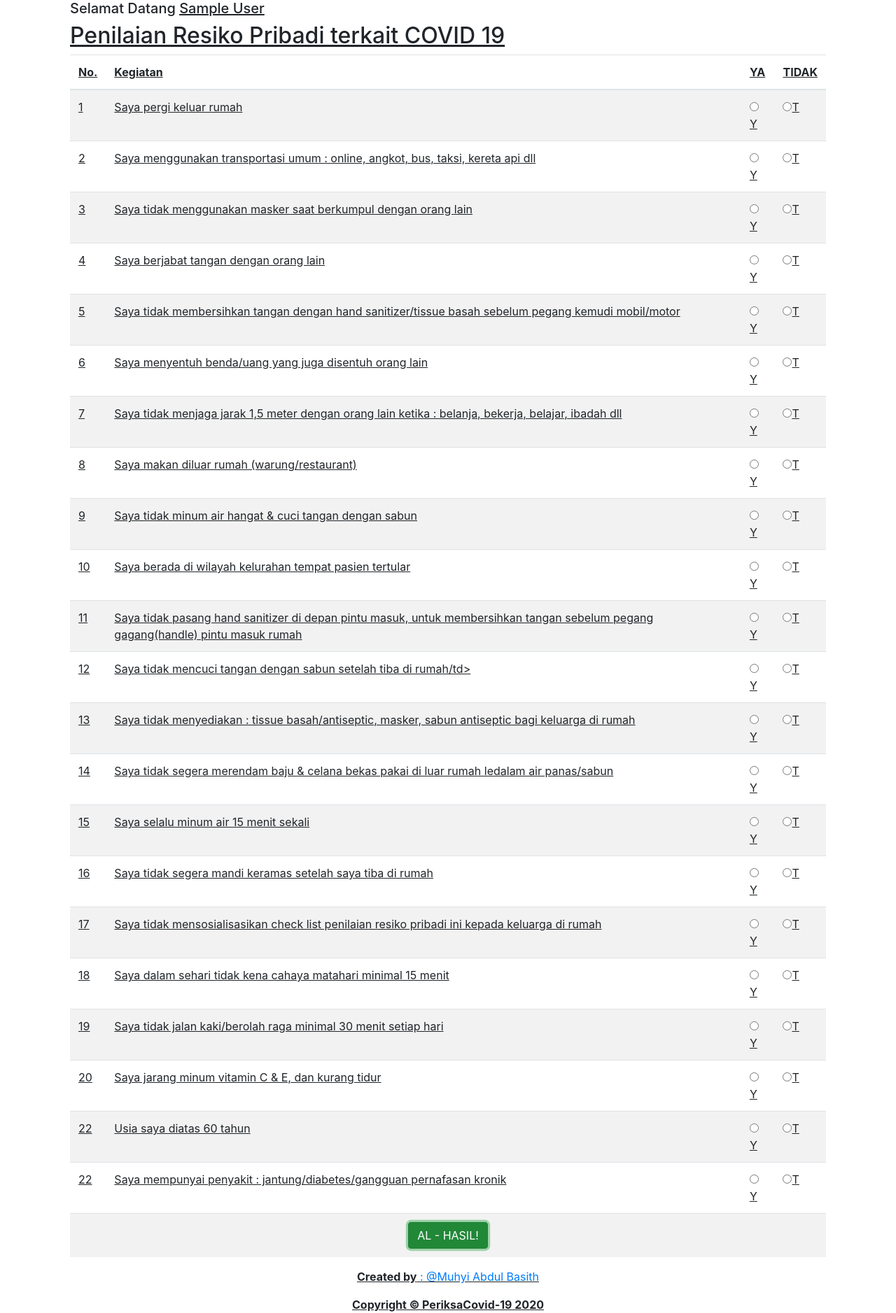
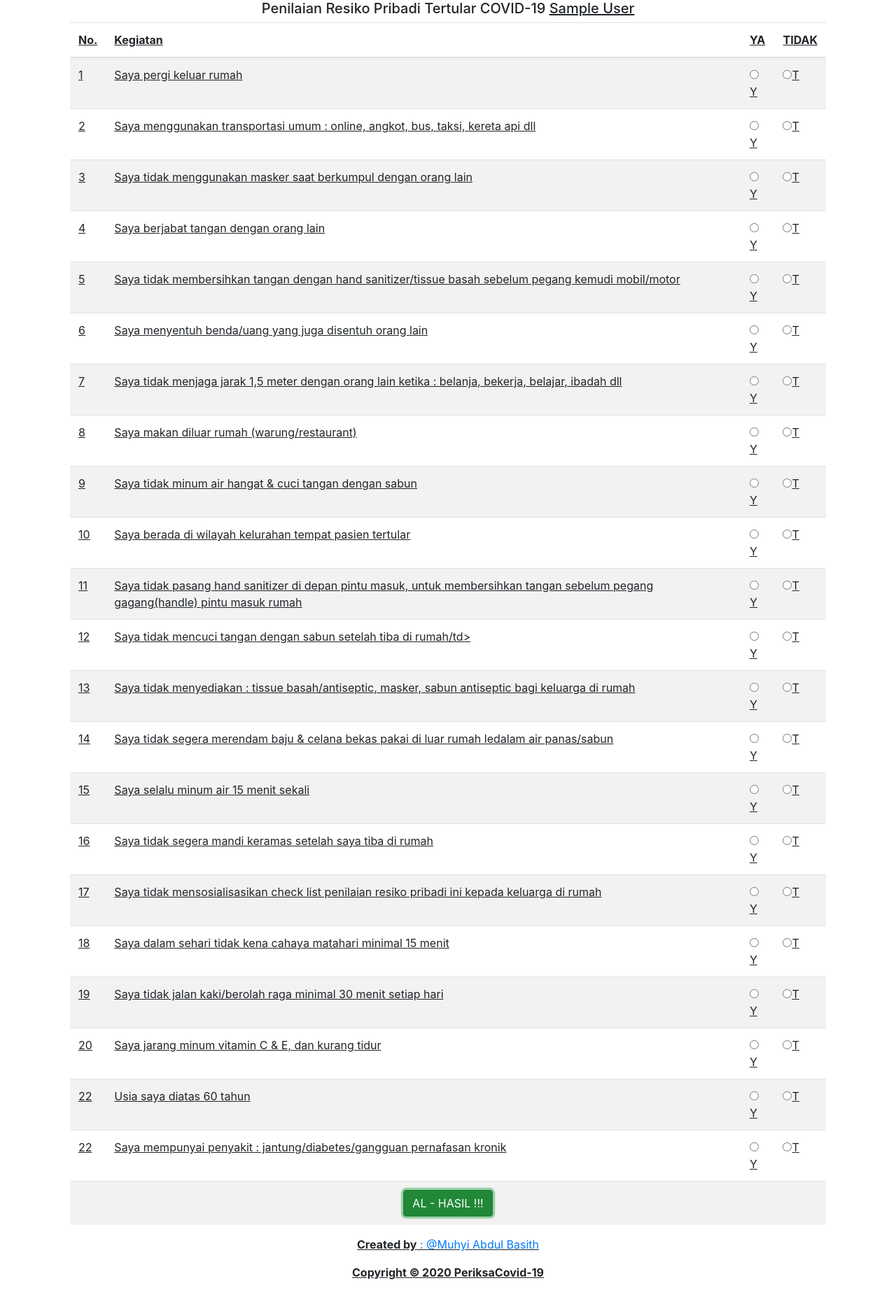
Before and after one commit to muhyiabdulb/COVID-19, a PHP site: page /test.php in a window 1280 px wide. Shown: the whole page at 70% size. After the commit the page ends 1829 px from the top, so only its background shows below. Run offline with PHP 8.4, Linux system fonts and the light colour scheme; the visitor is signed in with stand-in values (Sample User, id 1); some libraries are stand-ins or nearby versions.

Commit message:
mengubah

```diff
--- a/biodata.php
+++ b/biodata.php
@@ -64,7 +64,7 @@
                 <div class=" col-sm-12">
                   <div class="x_panel">
                     <div class="x_title">
-                      <h2>Isi Biodata Anda</h2>
+                      <h2>Isi biodata anda</h2>
                     <ul class="nav navbar-right panel_toolbox">
                     </ul>
                     <div class="clearfix"></div>
@@ -81,7 +81,7 @@
                         </div>
                       </div>
                       <div class="item form-group">
-                        <label class="col-form-label col-md-3 col-sm-3 label-align">Jenis Kelamin</label>
+                        <label class="col-form-label col-md-3 col-sm-3 label-align">Jenis Kelamin <span class="re">*</span></label>
                         <div class="col-md-6 col-sm-6 ">
                           <div id="jk" class="btn-group" data-toggle="buttons">
                             <label class="btn btn-secondary" data-toggle-class="btn-primary" data-toggle-passive-class="btn-default">
@@ -111,7 +111,7 @@
                       <br>
                       <center>
                         <p><strong>Created by</strong> <a href="https://github.com/muhyiabdulb" target="blank"> : @Muhyi Abdul Basith</a></p>
-                        <b> <u> Copyright © PeriksaCovid-19 2020</u></b>
+                        <b><u> Copyright © 2020 PeriksaCovid-19</u></b>
                       </center>
                     </form>
                   </div>
--- a/index.php
+++ b/index.php
@@ -53,7 +53,7 @@
              <form method="post" action="">
               <center>
                 <h1>Kuyyy Cari Tahu...</h1>
-                <h2>Seberapa kuatkah tubuh Anda untuk tidak terinfeksi COVID 19</h2>
+                <h2>Seberapa kuatkah tubuh Anda untuk tidak terinfeksi COVID-19 ???</h2>
                 <img src="images/favicon.jpg">
                 <br> <br>
                 <button name="mulai" class="btn btn-success" autofocus>Mulai!</button>
@@ -62,7 +62,7 @@
                 <br>
                 <br>
                 <p><strong>Created by</strong> <a href="https://github.com/muhyiabdulb" target="blank"> : @Muhyi Abdul Basith</a></p>
-                <b> <u> Copyright © PeriksaCovid-19 2020 </u></b>
+                <b><u> Copyright © 2020 PeriksaCovid-19</u></b>
               </center>
             </form>
           </div>
--- a/test.php
+++ b/test.php
@@ -81,14 +81,13 @@
               <div class="col-md-12 col-sm-12  ">
                 <div class="x_panel">
                   <div class="x_title">
-                    <h5><?php echo "Selamat Datang "."<u>".@$_SESSION['nama'];"</u>" ?></h5>
+
+                    <h5><?php echo "<center> Penilaian Resiko Pribadi Tertular COVID-19 "."<u>".@$_SESSION['nama'];"</u></center>" ?></h5>
 
                     <div class="clearfix"></div>
                   </div>
 
                   <div class="x_content">
-
-                    <h2>Penilaian Resiko Pribadi terkait COVID 19</h2>
 
                     <div class="table-responsive">
                       <table class="table table-striped jambo_table bulk_action">
@@ -361,7 +360,7 @@
                           <tr>
                             <td colspan="4">
                               <div align="center">
-                                <button type="submit" autofocus name="hasil" class="btn btn-success">AL - HASIL!</button>
+                                <button type="submit" autofocus name="hasil" class="btn btn-success">AL - HASIL !!!</button>
                               </div>
 
                             </td>
@@ -370,7 +369,7 @@
                       </table>
                       <center>
                         <p><strong>Created by</strong> <a href="https://github.com/muhyiabdulb" target="blank"> : @Muhyi Abdul Basith</a></p>
-                        <b><u> Copyright © PeriksaCovid-19 2020</u></b>
+                        <b><u> Copyright © 2020 PeriksaCovid-19</u></b>
                       </center>
                     </div>
                   </form>
```
Also changed, not shown: deskripsi.php (+5 -5 lines).
